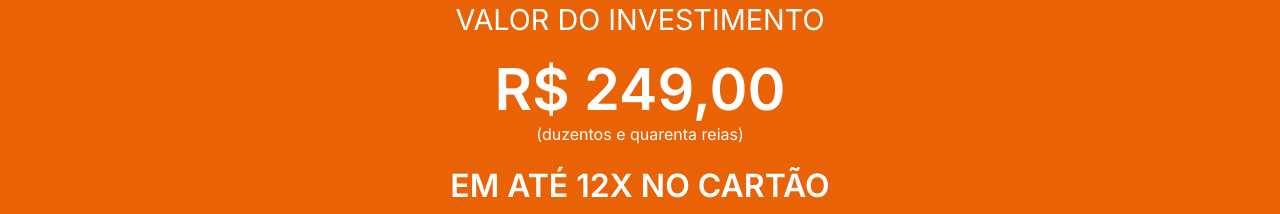
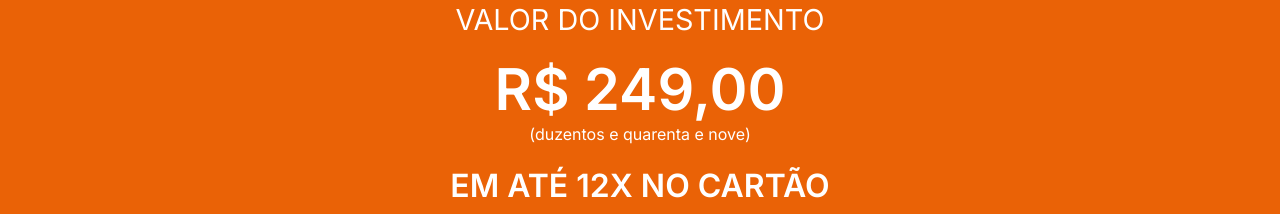
Before and after one commit to eliasfaical/igorfranzotti, a Next.js app: page / in a window 1280 px wide. Shown: the part 3240-3454 px from the top of the page. Built offline with nearby package versions, Linux system fonts and the light colour scheme.

Commit message:
Ajustes de texto

```diff
--- a/src/pages/index.tsx
+++ b/src/pages/index.tsx
@@ -22,7 +22,7 @@ export default function Home() {
           <img src="/images/banner-online.jpg" alt="Banner Aquarelas - Igor Franzotti" className={styles.imgFluid} />
         </figure>
         <figure className={styles.bannerMobile}>
-          <img src="/images/banner-online-mobile.jpg" alt="Banner Aquarelas - Igor Franzotti" className={styles.imgFluid} />
+          <img src="/images/banner-online__mobile.jpg" alt="Banner Aquarelas - Igor Franzotti" className={styles.imgFluid} />
         </figure>
 
         <section className={styles.sectionVideo}>
@@ -99,7 +99,7 @@ export default function Home() {
           <div className={styles.container}>
             <h3>Valor do investimento</h3>
             <strong>R$ 249,00</strong>
-            <span>(duzentos e quarenta reias)</span>
+            <span>(duzentos e quarenta e nove)</span>
             <p>EM ATÉ 12X NO CARTÃO</p>
             <a href="https://pay.hotmart.com/K50418650H?checkoutMode=10" title="Quero comprar" target="_blank" rel="noopener noreferrer" className={styles.btnComprar}>Quero comprar</a>
           </div>
```
Also changed, not shown: public/images/banner-online-mobile.jpg (deleted), public/images/banner-online__mobile.jpg (added).
